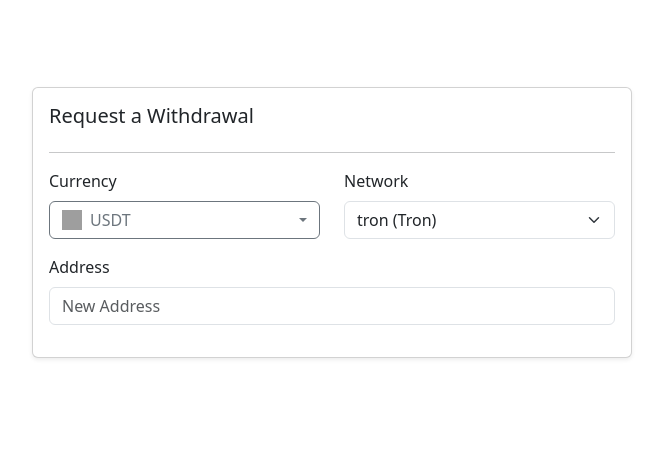
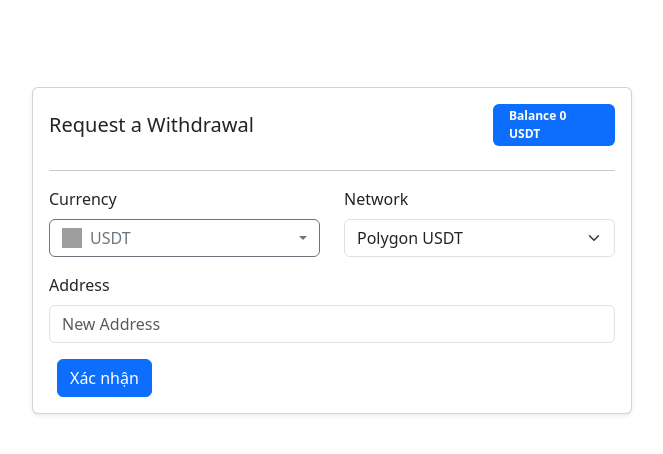
Before and after one commit to quangnvph26060/iq, a React (Vite) app in the folder iq/: page /withdraw in a window 1280 px wide. Shown: the top 454 px of the page, without its empty margins (308-971 px from the left). Built offline with nearby package versions, Linux system fonts and the light colour scheme; sample sign-in values are in the browser's storage; grey boxes are pictures that could not be loaded.

Commit message:
update code

```diff
--- a/iq/src/features/auth/components/DepositPopup.jsx
+++ b/iq/src/features/auth/components/DepositPopup.jsx
@@ -53,9 +53,6 @@ const DepositPopup = ({ onClose, onDeposit }) => {
                             onChange={(e) => setCurrency(e.target.value)}
                         >
                             <option value="usdt">USDT</option>
-                            <option value="btc">BTC</option>
-                            <option value="eth">ETH</option>
-                            <option value="bnb">BNB</option>
                         </select>
                     </div>
 
@@ -63,9 +60,7 @@ const DepositPopup = ({ onClose, onDeposit }) => {
                     <div className="mb-3">
                         <label htmlFor="network" className="form-label">Network</label>
                         <select className="form-select" id="network">
-                            <option>Tron</option>
-                            <option>Tron 2</option>
-                            <option>Tron 3</option>
+                            <option value="Polygon USDT">Polygon USDT</option>
                         </select>
                     </div>
 
--- a/iq/src/features/auth/components/WithDraw.jsx
+++ b/iq/src/features/auth/components/WithDraw.jsx
@@ -1,12 +1,10 @@
 import React, { useState } from 'react';
-
+import Button from "./common/Button.jsx";
+import BalanceBox from "../components/common/BalanceBox.jsx";
 import '../../../assets/styles/components/WithDraw.css';
 
 const currencyOptions = [
-  { name: 'USDT', icon: 'assets/images/usdt.png' },
-  { name: 'BTC', icon: 'assets/images/btc.png' },
-  { name: 'ETH', icon: 'assets/images/eth.png' },
-  { name: 'BNB', icon: 'assets/images/bnb.png' },
+  { name: 'USDT', icon: 'assets/images/usdt.png' }
 ];
 
 const Withdraw = () => {
@@ -23,7 +21,7 @@ const Withdraw = () => {
       <div className="card shadow-sm w-100">
         <div className="card-body">
           <div className="d-flex justify-content-between align-items-center mb-4">
-            <h5 className="card-title mb-0">Request a Withdrawal</h5>
+            <h5 className="card-title mb-0">Request a Withdrawal</h5>  <BalanceBox balance={0} currency={"USDT"} />
           </div>
           <hr />
           <form>
@@ -70,9 +68,7 @@ const Withdraw = () => {
                   value={network}
                   onChange={(e) => setNetwork(e.target.value)}
                 >
-                  <option value="tron">tron (Tron)</option>
-                  <option value="erc20">ERC20</option>
-                  <option value="bep20">BEP20</option>
+                  <option value="Polygon USDT">Polygon USDT</option>
                 </select>
               </div>
             </div>
@@ -89,6 +85,7 @@ const Withdraw = () => {
                 placeholder="New Address"
               />
             </div>
+            <Button  text="Xác nhận"  className="btn-primary ms-2" />
           </form>
         </div>
       </div>
--- /dev/null
+++ b/iq/src/features/auth/components/common/BalanceBox.jsx
@@ -0,0 +1,15 @@
+// src/components/common/BalanceBox.jsx
+import React from 'react';
+
+const BalanceBox = ({ balance = 0, currency = 'USDT', width = '122px', height = '42px' }) => {
+  return (
+    <div
+      className="fw-semibold bg-primary text-white px-3 py-1 rounded d-flex flex-column justify-content-center"
+      style={{ fontSize: '0.75rem', width, height }}
+    >
+      <div>Balance {balance} {currency}</div>
+    </div>
+  );
+};
+
+export default BalanceBox;
--- /dev/null
+++ b/iq/src/features/auth/components/common/Button.jsx
@@ -0,0 +1,15 @@
+import React from 'react';
+
+const Button = ({ text, onClick, type = 'button', className = '' }) => {
+  return (
+    <button
+      type={type}
+      className={`btn  ${className}`}
+      onClick={onClick}
+    >
+      {text}
+    </button>
+  );
+};
+
+export default Button;
--- a/iq/src/layouts/components/Topbar.jsx
+++ b/iq/src/layouts/components/Topbar.jsx
@@ -1,6 +1,7 @@
 import React from 'react';
 import { FaStar, FaSyncAlt, FaUserCircle } from 'react-icons/fa';
 import '../../assets/styles/components/Topbar.css';
+import BalanceBox from "../../features/auth/components/common/BalanceBox.jsx";
 import { Link } from 'react-router-dom';
 const Topbar = () => {
     return (
@@ -22,14 +23,8 @@ const Topbar = () => {
 
 
             <div className="d-flex align-items-center gap-3">
-                <div
-                    className="  fw-semibold bg-primary text-white px-3 py-1 rounded d-flex flex-column justify-content-center"
-                    style={{ fontSize: '0.75rem', width: '122px', height: '42px' }}
-                >
-                    <div>Balance 0 USDT</div>
-                    {/* <small className="text-white-50">Mở tài khoản thực</small> */}
-                </div>
 
+                <BalanceBox balance={0} currency={"USDT"} />
 
                 {/* <div className="text-end">
                     <div style={{ fontSize: '0.75rem' }} className="text-white-50">QT Demo - USD</div>
```
